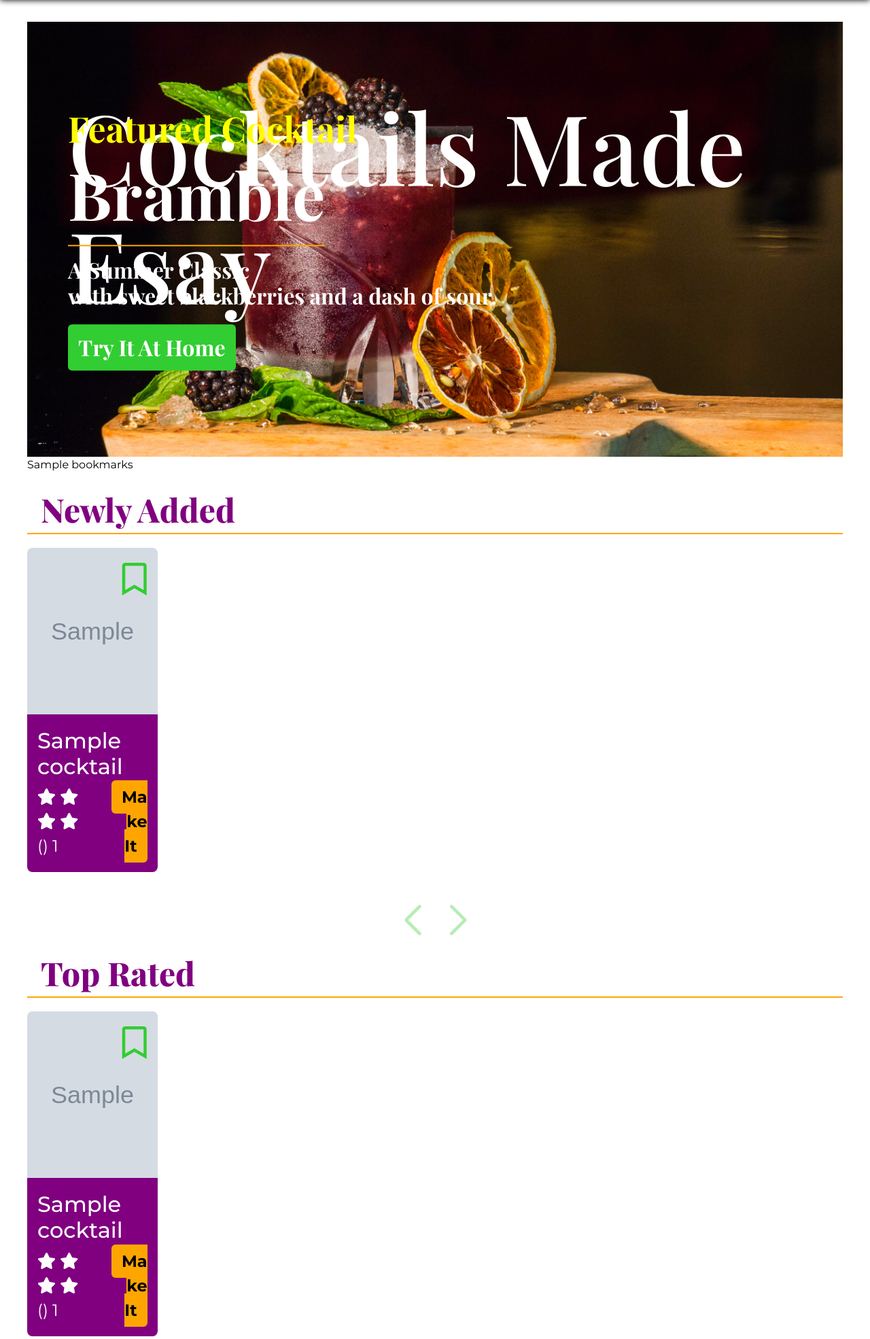
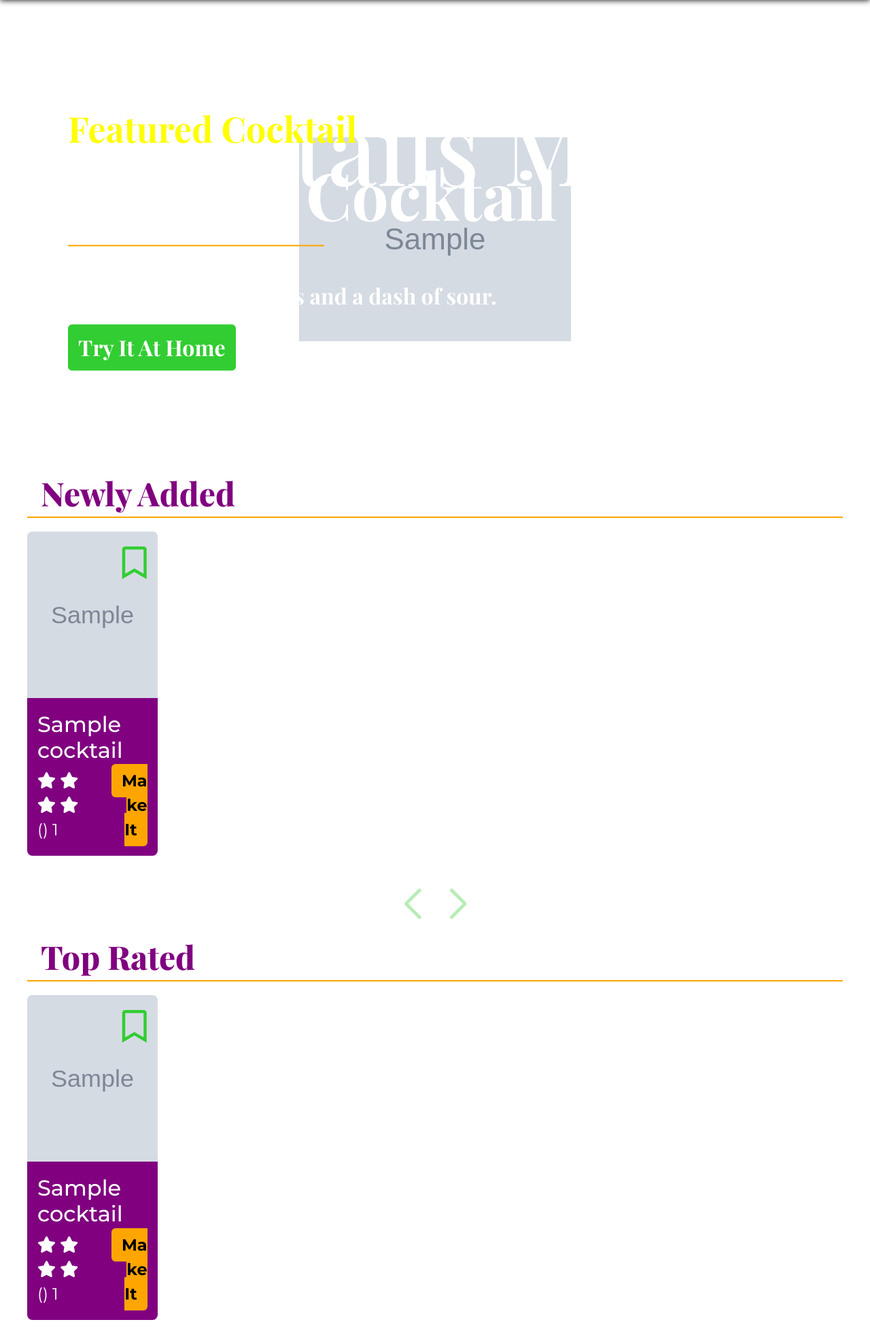
Before and after one commit to LiamDHall/Mixology, a Flask app: page /home in a window 1280 px wide. Shown: the part 68-2038 px from the top of the page at 68% size. Run offline with Flask 2, Linux system fonts and the light colour scheme; the visitor is signed in with stand-in values (Sample User, id 1); grey boxes marked "Sample" are stand-in pictures; a database or web service that is not in the repository returns one stand-in record (values such as "Sample title"); some libraries are stand-ins or nearby versions; some web fonts are replaced.

Commit message:
Update home hero image to change depending on alcohol selected
For the time being this will only select the ones created by the
mixology account.

```diff
--- a/app.py
+++ b/app.py
@@ -41,9 +41,11 @@ def get_db_collections():
 @app.route("/home", defaults={"alcohol_name": None}, methods=["GET", "POST"])
 @app.route("/home/<alcohol_name>", methods=["GET", "POST"])
 def home(alcohol_name):
+    # Alcohol Filter
     if alcohol_name:
         alcohol = mongo.db.alcohol.find_one({"alcohol_name": alcohol_name})
 
+        # Bad url catcher as the url will accept anything as an alcohol_name
         if not alcohol:
             return render_template('404.html'), 404
 
@@ -68,6 +70,16 @@ def home(alcohol_name):
             [("no_of_bookmarks", -1), ("no_rating", -1)]
         ).limit(18))
 
+        # Alcohol Featured Cocktail
+        mixology_cocktials = list(mongo.db.cocktails.find({
+            "alcohol": alcohol_name.lower(),
+            "author_id": "60255ef95f5d67939e673ce2"
+        }).sort(
+            [("no_of_bookmarks", -1), ("no_rating", -1)]
+        ).limit(1))
+
+        featured_cocktail = mixology_cocktials[0]
+
         # Add the arrangements into a list for template to iterate
         sort_cats = [
             {"name": "Newly Added", "cocktails": newest},
@@ -75,6 +87,7 @@ def home(alcohol_name):
             {"name": "Popular", "cocktails": popular}
         ]
 
+    # Homepage
     else:
         alcohol = None
         # Sort Cocktails into different arrangements
@@ -92,6 +105,15 @@ def home(alcohol_name):
         popular = list(mongo.db.cocktails.find().sort(
             "no_of_bookmarks", -1
         ).limit(18))
+
+        # Featured Cocktail
+        mixology_cocktials = list(mongo.db.cocktails.find({
+            "author_id": "60255ef95f5d67939e673ce2"
+        }).sort(
+            [("no_of_bookmarks", -1), ("no_rating", -1)]
+        ).limit(1))
+
+        featured_cocktail = mixology_cocktials[0]
 
         # Add the arrangements into a list for template to iterate
         sort_cats = [
@@ -124,7 +146,8 @@ def home(alcohol_name):
         return render_template(
             "home.html",
             sort_cats=sort_cats,
-            user_bookmarks=user_bookmarks
+            user_bookmarks=user_bookmarks,
+            featured_cocktail=featured_cocktail
         )
 
     else:
@@ -132,7 +155,8 @@ def home(alcohol_name):
             "home.html",
             alcohol=alcohol,
             sort_cats=sort_cats,
-            user_bookmarks=user_bookmarks
+            user_bookmarks=user_bookmarks,
+            featured_cocktail=featured_cocktail
         )
 
 
--- a/templates/home.html
+++ b/templates/home.html
@@ -2,22 +2,21 @@
 {% block content %}
     <!--Hero Image-->
     <section class="hero">
-        <div class="hero__image">
+        <div class="hero__image" style="background: url('{{ featured_cocktail.image }}') no-repeat center center">
             {% if alcohol %}
                 <h1 class="hero__categ-name">{{ alcohol.alcohol_name}}</h1>
             {% else %}
-                <h1 class="hero__categ-name">Cocktails Made Esay</h1>
+                <h1 class="hero__categ-name">Cocktails Made Easy</h1>
             {% endif %}
             <div class="hero__inner">
                 <h2 class="hero__title">Featured Cocktail</h2>
-                <h2 class="hero__cocktail">Bramble</h2>
+                <h2 class="hero__cocktail">{{ featured_cocktail.cocktail_name.title() }}</h2>
                 <hr class="hero__page-line page-line page-line--brand page-line--left">
                 <h3 class="hero__tagline">A Summer Classic<br>with sweet blackberries and a dash of sour.</h3>
-                <a class="hero__cta cta" href="#">Try It At Home</a>
+                <a class="hero__cta cta" href="{{ url_for('cocktail', cocktail_name=featured_cocktail.cocktail_name.replace(' ', '-'), cocktail_id=featured_cocktail._id) }}">Try It At Home</a>
             </div>
         </div>
     </section>
-    {{ user_bookmarks }}
     {% for cat in sort_cats %}
         <!--New Cocktails-->
         <section class="rec-carsousel">
```
